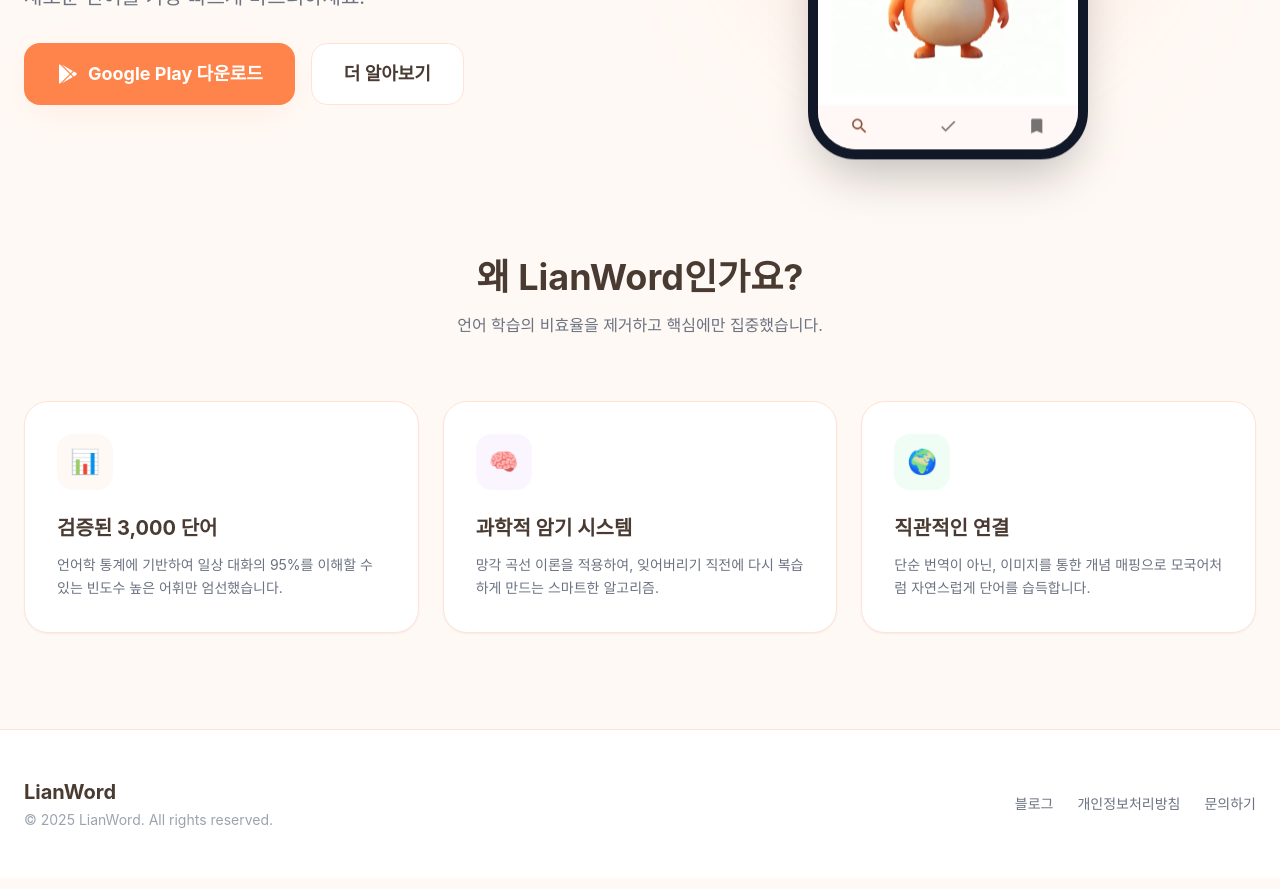
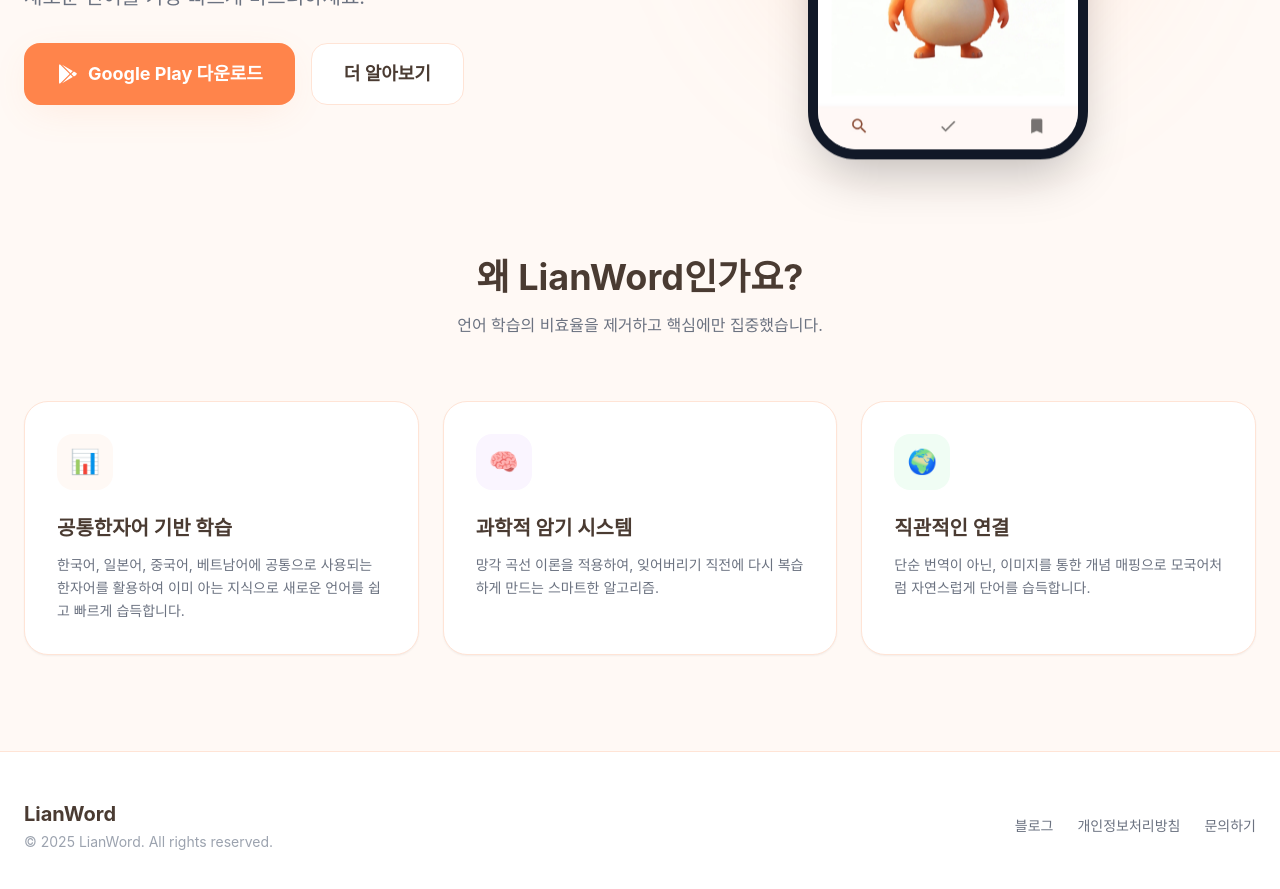
Before and after one commit to littleactiondev/littleactiondev.github.io, a Jekyll site: the page ko/index.html, which Jekyll copies as it is, in a window 1280 px wide and 900 px high, scrolled down 579 px. Shown: the top 889 px of the window. Built offline with Jekyll 4.4.1, drawn with Linux system fonts in a browser that asks for light colours; nearby versions of some CDN libraries; some web fonts are replaced.

Commit message:
Update main page copy to emphasize cognate-based learning
- Changed "검증된 3,000 단어" to "공통한자어 기반 학습"
- Updated description to focus on cognate learning approach
- Better aligns with the hero section messaging

```diff
--- a/ko/index.html
+++ b/ko/index.html
@@ -167,9 +167,9 @@
             <!-- Card 1 -->
             <div class="bg-white p-8 rounded-3xl border border-lian-100 shadow-sm hover:shadow-md transition duration-300 group">
                 <div class="w-14 h-14 bg-lian-50 rounded-2xl flex items-center justify-center text-lian-500 mb-6 text-2xl group-hover:scale-110 transition">📊</div>
-                <h3 class="text-xl font-bold mb-3 text-lian-dark">검증된 3,000 단어</h3>
+                <h3 class="text-xl font-bold mb-3 text-lian-dark">공통한자어 기반 학습</h3>
                 <p class="text-gray-500 text-sm leading-relaxed">
-                    언어학 통계에 기반하여 일상 대화의 95%를 이해할 수 있는 빈도수 높은 어휘만 엄선했습니다.
+                    한국어, 일본어, 중국어, 베트남어에 공통으로 사용되는 한자어를 활용하여 이미 아는 지식으로 새로운 언어를 쉽고 빠르게 습득합니다.
                 </p>
             </div>
             <!-- Card 2 -->
```
